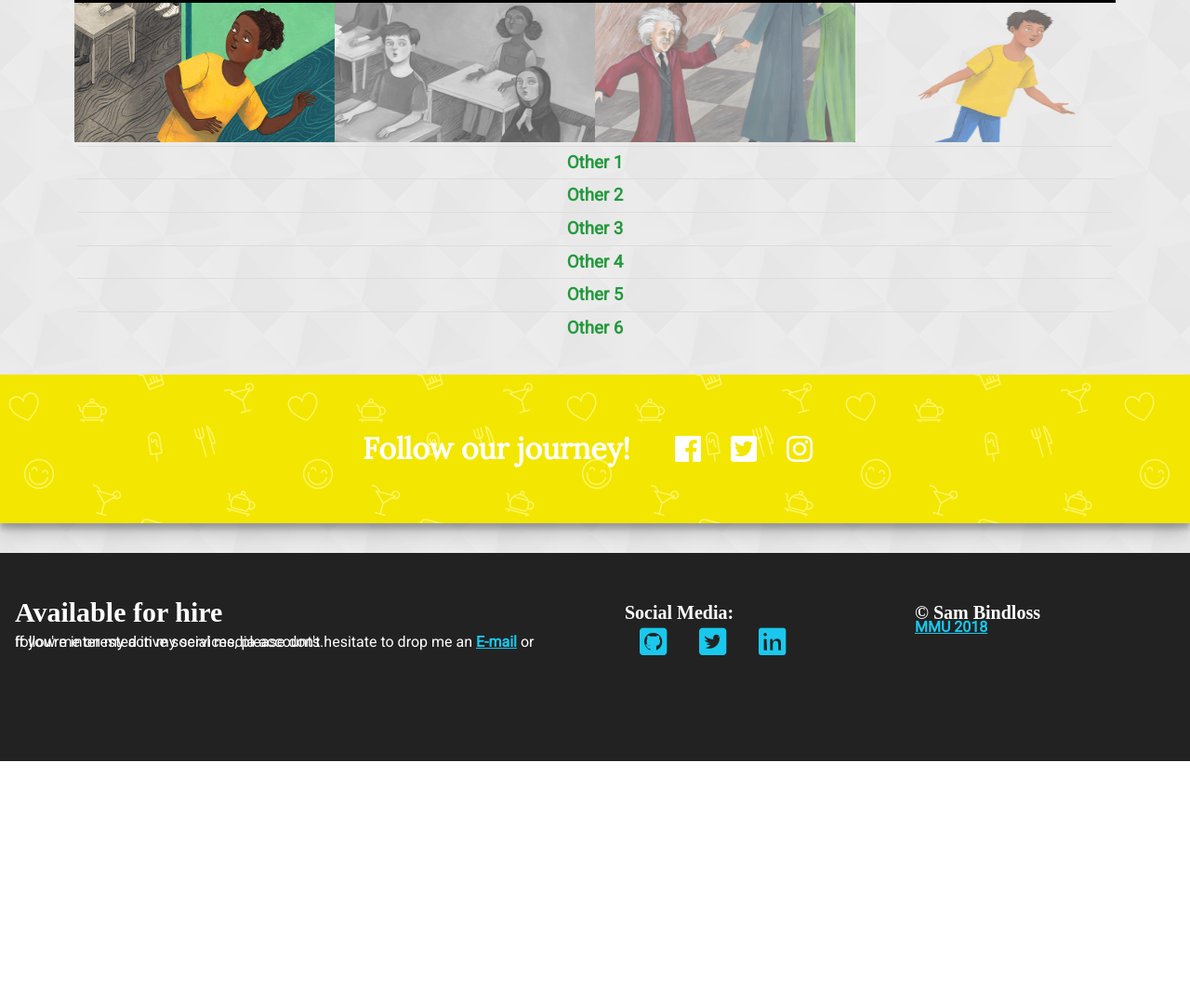
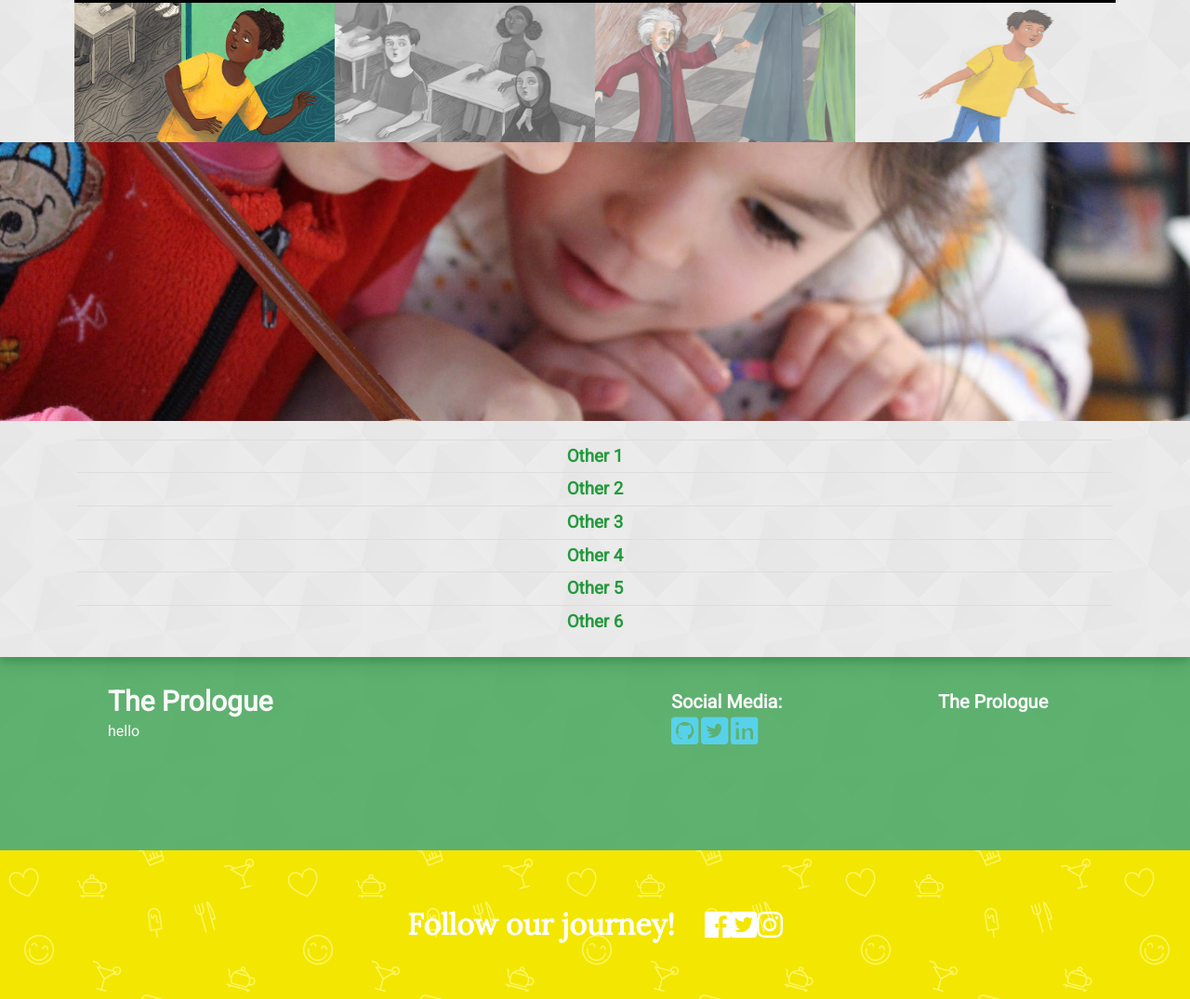
Before and after one commit to bindloss/the-prologue, a plain HTML site: page index.html in a window 1280 px wide. Shown: the part 1628-2703 px from the top of the page at 93% size. Before the commit the page ends 2447 px from the top, so only its background shows below. Drawn offline with Linux system fonts and the light colour scheme.

Commit message:
footer and paralax

```diff
--- a/index.html
+++ b/index.html
@@ -357,6 +357,7 @@
 			</div>
 		</div>
 
+<div class="parallax"></div>
 
 <div class="container">
 
@@ -464,28 +465,19 @@
 
 		<!-- Grid layout? -->
 
-		<section class="follow">
 
-			<h2>Follow our journey!</h2>
-
-			<!-- All social media links here -->
-
-			<i class="fab fa-facebook"></i>
-			<i class="fab fa-twitter-square"></i>
-			<i class="fab fa-instagram"></i>
-
-		</section>
 
 	</main>
 
+	<!-- Footer -->
 		<footer>
 
 		<div class="footer-container">
 
 			<div class="col-2">
-				<h4>Available for hire</h4>
+				<h4>The Prologue</h4>
 
-				<p>If you're interested in my services, please don't hesitate to drop me an <a href="contact.html">E-mail</a> or follow me on my active social media accounts.</p>
+				<p>hello</p>
 			</div>
 
 			<div class="col-1">
@@ -500,12 +492,25 @@
 			</div>
 
 			<div class="col-1">
-				<h4>&copy; Sam Bindloss</h4>
-				<p><a href="http://www2.mmu.ac.uk/" title="MMU Homepage"> MMU 2018</a></p>
+				<h4>The Prologue</h4>
+				<br>
+
+
 			</div>
 		</div>
 	</footer>
 
+	<section class="follow">
+
+			<h2>Follow our journey!</h2>
+
+			<!-- All social media links here -->
+
+			<i class="fab fa-facebook"></i>
+			<i class="fab fa-twitter-square"></i>
+			<i class="fab fa-instagram"></i>
+
+		</section>
 
 
 	<!--
--- a/style.css
+++ b/style.css
@@ -535,6 +535,7 @@ iframe {
 .gallery-container {
 	position: relative;
 	margin: 0 1em;
+	margin-bottom: 50px;
 }
 
 /* Hide the images by default */
@@ -693,7 +694,7 @@ iframe {
 	background-color: #f3e600;
 	color: #FFF;
 	padding: 4em 0;
-	margin: 2em 0;
+
 	display: flex;
 	justify-content: center;
 	align-items: center;
@@ -709,7 +710,7 @@ iframe {
 
 .fab {
 	font-size: 2em;
-	padding: 0 0.5em;
+
 }
 
 .fab:hover {
@@ -839,9 +840,8 @@ iframe {
     background-position: center;
     background-repeat: no-repeat;
     background-size: cover;
+    margin-top: -4px;
 }
-
-
 
 .aboutLeft{
 	height: 400px;
@@ -852,7 +852,6 @@ iframe {
 	height: 400px;
 
 }
-
 
 .leftContent{
 	position: absolute;
@@ -894,6 +893,11 @@ iframe {
 	color: #24993d;
 }
 
+.dropdownMenu{
+	padding-top: 20px;
+	padding-bottom: 20px;
+}
+
 .dropdownMenu h3{
 	text-align: center;
 }
@@ -919,9 +923,12 @@ iframe {
 /*  -------- FOOTER -------- */
 
 footer {
-	background-color: #222;
+	background-color: #24993d;
 	color: #FFF;
+	opacity: 0.7;
+
 }
+
 
 .back {
 	padding-top: 1em;
@@ -930,12 +937,14 @@ footer {
 }
 
 .footer-container {
-	padding: 4em 1em 2em 1em;
+	padding: 3em 1em 2em 1em;
+	margin-left: 100px;
 }
 
 @media screen and (min-width: 811px) {
 	.footer-container {
 		padding-bottom: 10em;
+
 	}
 }
 
@@ -951,6 +960,8 @@ footer {
 	line-height: 0;
 }
 
+
+
 .col-1 {
 	font-size: 20px;
 	padding: 1em 0;
@@ -962,7 +973,7 @@ footer {
 }
 
 .col-2 h4 {
-	font-family: "Merriweather", serif;
+
 	font-size: 30px;
 	font-weight: 900;
 	margin: 0;
@@ -974,7 +985,6 @@ footer {
 
 
 .col-1 h4 {
-	font-family: "Merriweather", serif;
 	font-weight: 900;
 	font-size: 20px;
 	margin: 0;
@@ -1006,7 +1016,7 @@ footer {
 }
 
 .social-media-images {
-	padding-top: 1em;
+
 }
 
 .social-media-images:hover {
@@ -1024,3 +1034,5 @@ footer {
 .col-1 a:hover {
 	color: #FFF;
 }
+
+/*  -------- END OF FOOTER -------- */
```
